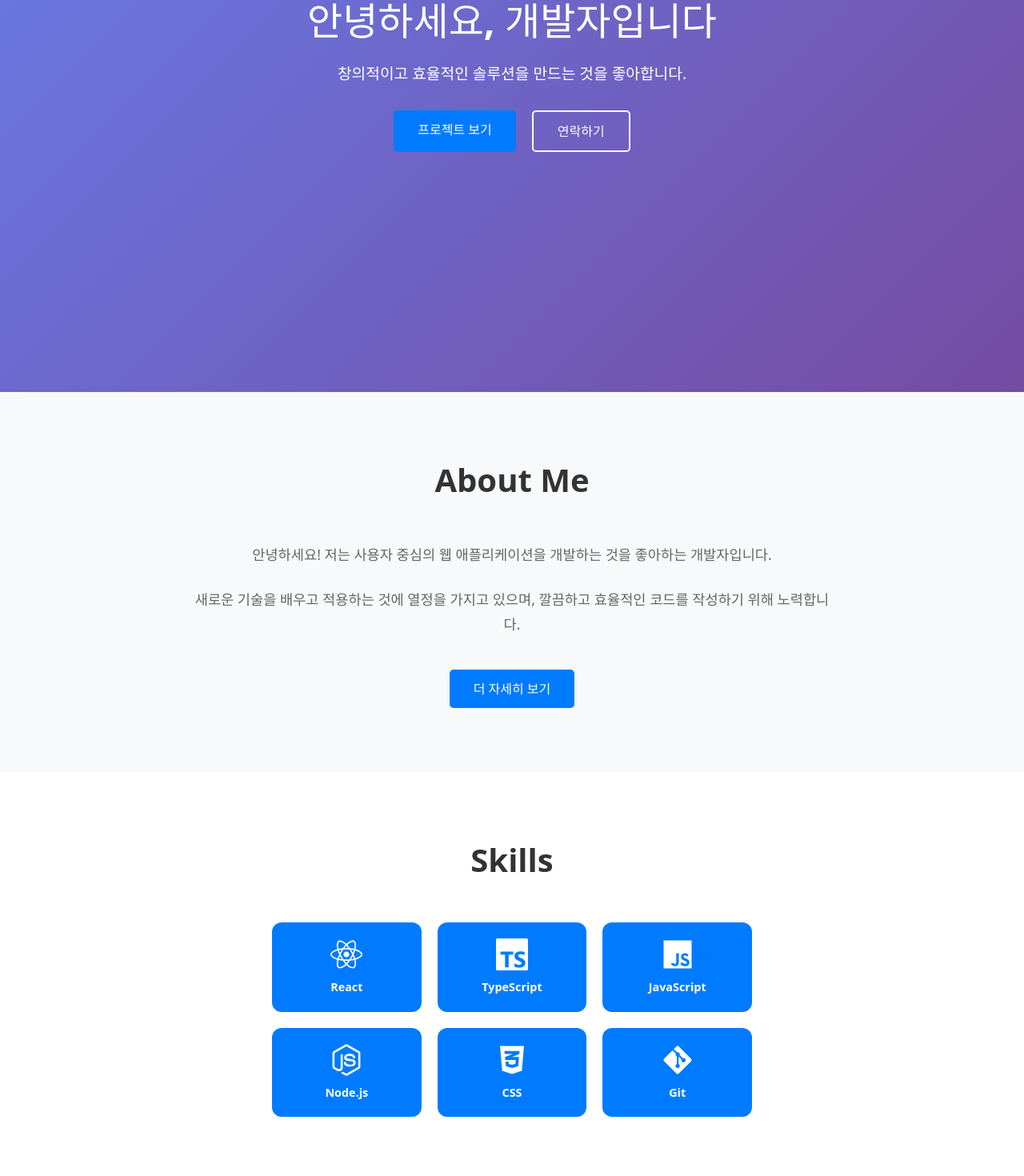
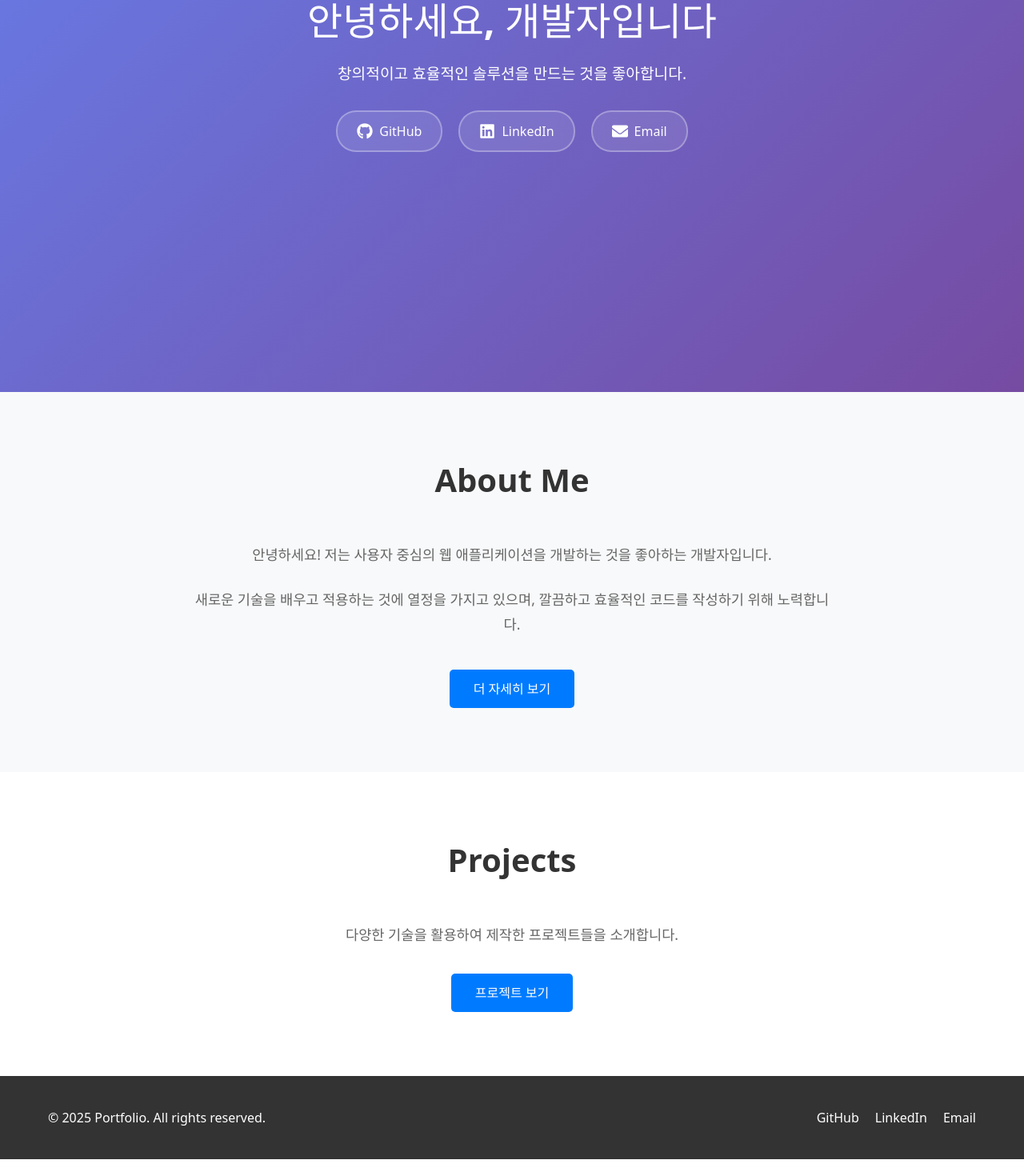
Before and after one commit to seong-hui/portfolio, a React (Vite) app: page / in a window 1280 px wide. Shown: the part 380-1850 px from the top of the page at 80% size. After the commit the page ends 1829 px from the top, so only its background shows below. Built offline with nearby package versions, Linux system fonts and the light colour scheme.

Commit message:
fix: tech skill section을 aboutme 페이지로 이동

```diff
--- a/src/pages/AboutMe.tsx
+++ b/src/pages/AboutMe.tsx
@@ -1,5 +1,13 @@
 import React from "react";
 import styled from "@emotion/styled";
+import { FaReact, FaJs, FaNodeJs, FaCss3Alt, FaPython } from "react-icons/fa";
+import {
+  SiTypescript,
+  SiNextdotjs,
+  SiTailwindcss,
+  SiMongodb,
+  SiMysql,
+} from "react-icons/si";
 
 const AboutMe: React.FC = () => {
   return (
@@ -94,6 +102,58 @@ const AboutMe: React.FC = () => {
             </ExperienceHeader>
             <ExperienceDescription>9기 카뎃</ExperienceDescription>
           </ExperienceItem>
+        </Section>
+
+        <Section>
+          <SectionTitle>☑︎ Skills</SectionTitle>
+          <SkillsContainer>
+            <SkillCategory>
+              {/* <SkillCategoryTitle>Frontend</SkillCategoryTitle> */}
+              <SkillGrid>
+                <SkillItem>
+                  <FaReact size={24} color="#61DAFB" />
+                  <span>React</span>
+                </SkillItem>
+                <SkillItem>
+                  <SiNextdotjs size={24} color="#000000" />
+                  <span>Next.js</span>
+                </SkillItem>
+                <SkillItem>
+                  <SiTypescript size={24} color="#3178C6" />
+                  <span>TypeScript</span>
+                </SkillItem>
+                <SkillItem>
+                  <FaJs size={24} color="#F7DF1E" />
+                  <span>JavaScript</span>
+                </SkillItem>
+
+                <SkillItem>
+                  <FaCss3Alt size={24} color="#1572B6" />
+                  <span>CSS3</span>
+                </SkillItem>
+                <SkillItem>
+                  <SiTailwindcss size={24} color="#06B6D4" />
+                  <span>Tailwind</span>
+                </SkillItem>
+                <SkillItem>
+                  <FaNodeJs size={24} color="#339933" />
+                  <span>Node.js</span>
+                </SkillItem>
+                <SkillItem>
+                  <FaPython size={24} color="#3776AB" />
+                  <span>Python</span>
+                </SkillItem>
+                <SkillItem>
+                  <SiMongodb size={24} color="#47A248" />
+                  <span>MongoDB</span>
+                </SkillItem>
+                <SkillItem>
+                  <SiMysql size={24} color="#4479A1" />
+                  <span>MySQL</span>
+                </SkillItem>
+              </SkillGrid>
+            </SkillCategory>
+          </SkillsContainer>
         </Section>
       </Container>
     </AboutMeSection>
@@ -191,4 +251,45 @@ const ExperienceDetail = styled.div`
   line-height: 1.5;
 `;
 
+const SkillsContainer = styled.div`
+  display: flex;
+  flex-direction: column;
+  gap: 2rem;
+`;
+
+const SkillCategory = styled.div`
+  background: white;
+  padding: 2rem;
+  border-radius: 12px;
+  box-shadow: 0 2px 8px rgba(0, 0, 0, 0.1);
+`;
+
+const SkillGrid = styled.div`
+  display: grid;
+  grid-template-columns: repeat(auto-fit, minmax(120px, 1fr));
+  gap: 1rem;
+`;
+
+const SkillItem = styled.div`
+  display: flex;
+  flex-direction: column;
+  align-items: center;
+  gap: 0.5rem;
+  padding: 1rem;
+  background: #f8f9fa;
+  border-radius: 8px;
+  transition: all 0.3s ease;
+
+  &:hover {
+    background: #e9ecef;
+    transform: translateY(-2px);
+  }
+
+  span {
+    font-size: 0.9rem;
+    font-weight: 500;
+    color: #333;
+  }
+`;
+
 export default AboutMe;
--- a/src/pages/Home.tsx
+++ b/src/pages/Home.tsx
@@ -2,8 +2,7 @@ import React from "react";
 import styled from "@emotion/styled";
 import { Link } from "react-router-dom";
 import { motion } from "framer-motion";
-import { FaReact, FaJs, FaNodeJs, FaGitAlt, FaCss3Alt } from "react-icons/fa";
-import { SiTypescript } from "react-icons/si";
+import { FaGithub, FaLinkedin, FaEnvelope } from "react-icons/fa";
 
 const Home: React.FC = () => {
   return (
@@ -35,12 +34,28 @@ const Home: React.FC = () => {
                 animate={{ opacity: 1, y: 0 }}
                 transition={{ duration: 0.8, delay: 0.6 }}
               >
-                <CTAButtons>
-                  <ProjectButton to="/projects">프로젝트 보기</ProjectButton>
-                  <Button href="#contact" variant="secondary">
-                    연락하기
-                  </Button>
-                </CTAButtons>
+                <SocialButtons>
+                  <SocialButton
+                    href="https://github.com"
+                    target="_blank"
+                    rel="noopener noreferrer"
+                  >
+                    <FaGithub size={20} />
+                    GitHub
+                  </SocialButton>
+                  <SocialButton
+                    href="https://linkedin.com"
+                    target="_blank"
+                    rel="noopener noreferrer"
+                  >
+                    <FaLinkedin size={20} />
+                    LinkedIn
+                  </SocialButton>
+                  <SocialButton href="mailto:your-email@example.com">
+                    <FaEnvelope size={20} />
+                    Email
+                  </SocialButton>
+                </SocialButtons>
               </motion.div>
             </HeroContent>
           </motion.div>
@@ -72,8 +87,8 @@ const Home: React.FC = () => {
                 transition={{ duration: 0.8, delay: 0.4 }}
                 viewport={{ once: true }}
               >
-                새로운 기술을 배우고 적용하는 것에 열정을 가지고 있으며, 깔끔하고
-                효율적인 코드를 작성하기 위해 노력합니다.
+                새로운 기술을 배우고 적용하는 것에 열정을 가지고 있으며,
+                깔끔하고 효율적인 코드를 작성하기 위해 노력합니다.
               </motion.p>
               <motion.div
                 initial={{ opacity: 0, y: 30 }}
@@ -88,7 +103,7 @@ const Home: React.FC = () => {
         </Container>
       </AboutSection>
 
-      <SkillsSection>
+      <ProjectSection>
         <Container>
           <motion.div
             initial={{ opacity: 0, y: 50 }}
@@ -96,33 +111,28 @@ const Home: React.FC = () => {
             transition={{ duration: 0.8 }}
             viewport={{ once: true }}
           >
-            <SectionTitle>Skills</SectionTitle>
-            <SkillsGrid>
-              {[
-                { icon: <FaReact size={40} />, name: "React" },
-                { icon: <SiTypescript size={40} />, name: "TypeScript" },
-                { icon: <FaJs size={40} />, name: "JavaScript" },
-                { icon: <FaNodeJs size={40} />, name: "Node.js" },
-                { icon: <FaCss3Alt size={40} />, name: "CSS" },
-                { icon: <FaGitAlt size={40} />, name: "Git" },
-              ].map((skill, index) => (
-                <motion.div
-                  key={skill.name}
-                  initial={{ opacity: 0, y: 30, scale: 0.8 }}
-                  whileInView={{ opacity: 1, y: 0, scale: 1 }}
-                  transition={{ duration: 0.6, delay: index * 0.1 }}
-                  viewport={{ once: true }}
-                >
-                  <SkillItem>
-                    {skill.icon}
-                    <span>{skill.name}</span>
-                  </SkillItem>
-                </motion.div>
-              ))}
-            </SkillsGrid>
+            <SectionTitle>Projects</SectionTitle>
+            <ProjectContent>
+              <motion.p
+                initial={{ opacity: 0, y: 30 }}
+                whileInView={{ opacity: 1, y: 0 }}
+                transition={{ duration: 0.8, delay: 0.2 }}
+                viewport={{ once: true }}
+              >
+                다양한 기술을 활용하여 제작한 프로젝트들을 소개합니다.
+              </motion.p>
+              <motion.div
+                initial={{ opacity: 0, y: 30 }}
+                whileInView={{ opacity: 1, y: 0 }}
+                transition={{ duration: 0.8, delay: 0.4 }}
+                viewport={{ once: true }}
+              >
+                <ProjectButton to="/projects">프로젝트 보기</ProjectButton>
+              </motion.div>
+            </ProjectContent>
           </motion.div>
         </Container>
-      </SkillsSection>
+      </ProjectSection>
     </>
   );
 };
@@ -163,7 +173,7 @@ const HeroContent = styled.div`
   }
 `;
 
-const CTAButtons = styled.div`
+const SocialButtons = styled.div`
   display: flex;
   gap: 20px;
   justify-content: center;
@@ -175,46 +185,48 @@ const CTAButtons = styled.div`
   }
 `;
 
-const Button = styled.a<{ variant: "primary" | "secondary" }>`
-  padding: 12px 30px;
-  text-decoration: none;
-  border-radius: 5px;
-  font-weight: 600;
-  transition: all 0.3s ease;
-  display: inline-block;
-
-  ${({ variant }) =>
-    variant === "primary"
-      ? `
-    background: #007bff;
-    color: white;
-
-    &:hover {
-      background: #0056b3;
-      transform: translateY(-2px);
-    }
-  `
-      : `
-    background: transparent;
-    color: white;
-    border: 2px solid white;
-
-    &:hover {
-      background: white;
-      color: #333;
-      transform: translateY(-2px);
-    }
-  `}
-`;
-
 const AboutSection = styled.section`
   padding: 80px 0;
   background: #f8f9fa;
 `;
 
-const SkillsSection = styled.section`
+const ProjectSection = styled.section`
   padding: 80px 0;
   background: #fff;
+`;
+
+const ProjectContent = styled.div`
+  max-width: 800px;
+  margin: 0 auto;
+  text-align: center;
+
+  p {
+    font-size: 1.1rem;
+    line-height: 1.8;
+    margin-bottom: 2rem;
+    color: #666;
+  }
+`;
+
+const SocialButton = styled.a`
+  display: inline-flex;
+  align-items: center;
+  gap: 8px;
+  padding: 12px 24px;
+  background: rgba(255, 255, 255, 0.1);
+  color: white;
+  text-decoration: none;
+  border-radius: 25px;
+  font-weight: 500;
+  border: 2px solid rgba(255, 255, 255, 0.3);
+  transition: all 0.3s ease;
+  backdrop-filter: blur(10px);
+
+  &:hover {
+    background: rgba(255, 255, 255, 0.2);
+    border-color: rgba(255, 255, 255, 0.5);
+    transform: translateY(-2px);
+  }
 `;
 
 const SectionTitle = styled.h2`
@@ -270,35 +282,4 @@ const AboutButton = styled(Link)`
   }
 `;
 
-const SkillsGrid = styled.div`
-  display: grid;
-  grid-template-columns: repeat(auto-fit, minmax(150px, 1fr));
-  gap: 20px;
-  max-width: 600px;
-  margin: 0 auto;
-`;
-
-const SkillItem = styled.div`
-  background: #007bff;
-  color: white;
-  padding: 20px;
-  border-radius: 12px;
-  text-align: center;
-  font-weight: 600;
-  transition: all 0.3s ease;
-  display: flex;
-  flex-direction: column;
-  align-items: center;
-  gap: 10px;
-
-  &:hover {
-    transform: translateY(-5px);
-    box-shadow: 0 10px 25px rgba(0, 123, 255, 0.3);
-  }
-
-  span {
-    font-size: 0.9rem;
-  }
-`;
-
 export default Home;
```
